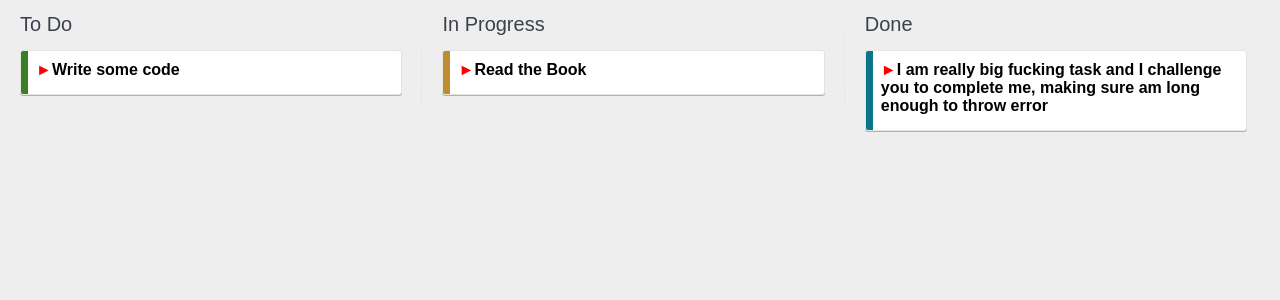
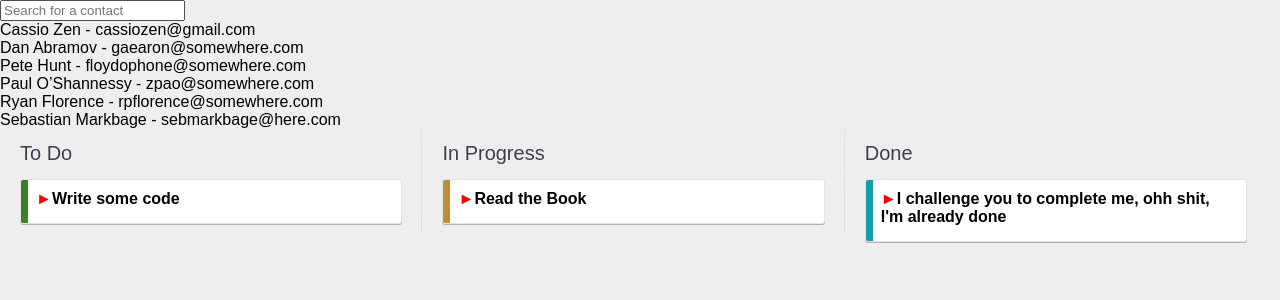
Before and after one commit to yadavankit/KanbanApp, a React (Create React App) app: page / in a window 1280 px wide. Shown: the top 300 px of the page. Built offline with nearby package versions, Linux system fonts and the light colour scheme.

Commit message:
adds an unwanted contacts applicaiotn, just for fun

```diff
--- a/src/App.js
+++ b/src/App.js
@@ -1,5 +1,6 @@
 import React from 'react';
 import KanbanBoard from './KanbanBoard';
+import ContactsApp from './ContactsApp';
 
 let cardsList = [ {
     id:1,
@@ -15,35 +16,28 @@
     status: "todo",
     color: "#3A7E28",
     tasks: [
-    {
-        id: 1,
-        name:"ContactList Example",
-        done:true
-    },
-    {
-        id: 2,
-        name:"Kanban Example",
-        done:false
-    },
-    {
-        id: 3,
-        name:"My own experiments",
-        done:false
-    }
-] }, {
+        { id: 1, name:"ContactList Example", done:true },
+        { id: 2, name:"Kanban Example", done:false },
+        { id: 3, name:"My own experiments", done:false }
+        ]
+}, {
     id:3,
-    title: "I am really big fucking task and I challenge you to complete me, making sure am long enough to throw error",
+    title: "I challenge you to complete me, ohh shit, I'm already done",
     description: "Foray into Machine Learning",
     status: "done",
-    color: "#0C7489",
+    color: "#119DA4",
     tasks: [
-        {
-            id:1,
-            name:"Learn React, Tensorflow",
-            done:true
-        }
-    ]
-},
+        { id:1, name:"Learn React, Tensorflow", done:true }
+        ]
+}, ];
+
+let contacts = [
+    { name: "Cassio Zen", email: "cassiozen@gmail.com" },
+    { name: "Dan Abramov", email: "gaearon@somewhere.com" },
+    { name: "Pete Hunt", email: "floydophone@somewhere.com" },
+    { name: "Paul O’Shannessy", email: "zpao@somewhere.com" },
+    { name: "Ryan Florence", email: "rpflorence@somewhere.com" },
+    { name: "Sebastian Markbage", email: "sebmarkbage@here.com" },
 ];
 
 
@@ -53,7 +47,10 @@
     render() {
 
         return(
-            <KanbanBoard cards={cardsList}/>
+            <div>
+                <ContactsApp contacts={contacts}/>
+                <KanbanBoard cards={cardsList}/>
+            </div>
         );
 
     }
--- /dev/null
+++ b/src/ContactItem.js
@@ -0,0 +1,21 @@
+import React from 'react';
+import PropTypes from 'prop-types';
+
+class ContactItem extends React.Component {
+
+    render() {
+
+        return(
+            <li>{this.props.name} - {this.props.email}</li>
+        );
+
+    }
+
+}
+
+ContactItem.propTypes = {
+    name: PropTypes.string,
+    email: PropTypes.string
+};
+
+export default ContactItem;
--- /dev/null
+++ b/src/ContactList.js
@@ -0,0 +1,27 @@
+import React from 'react';
+import ContactItem from './ContactItem'
+import PropTypes from 'prop-types';
+
+class ContactList extends React.Component {
+
+    render() {
+
+        return(
+            <ul>
+                {
+                    this.props.contacts.map(
+                        (contact) => <ContactItem key={contact.email} name={contact.name} email={contact.email}/>
+                    )
+                }
+            </ul>
+        );
+
+    }
+
+}
+
+ContactList.propTypes = {
+    contacts: PropTypes.arrayOf(PropTypes.object)
+};
+
+export default ContactList;
--- /dev/null
+++ b/src/ContactsApp.js
@@ -0,0 +1,25 @@
+import React from 'react';
+import PropTypes from 'prop-types';
+import SearchBar from './SearchBar';
+import ContactList from './ContactList';
+
+class ContactsApp extends React.Component {
+
+    render() {
+
+        return(
+            <div>
+                <SearchBar />
+                <ContactList contacts={this.props.contacts} />
+            </div>
+        );
+
+    }
+
+}
+
+ContactsApp.propTypes = {
+    contacts: PropTypes.arrayOf(PropTypes.object)
+};
+
+export default ContactsApp;
--- /dev/null
+++ b/src/SearchBar.js
@@ -0,0 +1,19 @@
+import React from 'react';
+import PropTypes from 'prop-types';
+
+class SearchBar extends React.Component {
+
+    render() {
+
+        return(
+            <input type="search" placeholder="Search for a contact" />
+        );
+
+    }
+
+}
+
+SearchBar.propTypes = {
+};
+
+export default SearchBar;
```
